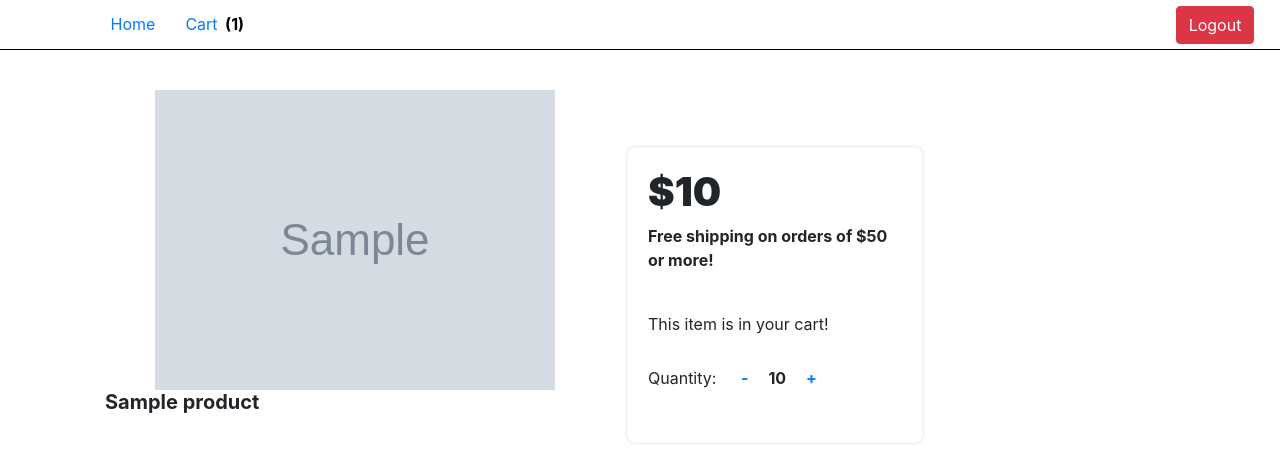
After one commit to Colbyjoe97/ecommerce-django, a Django app: template ecommerceApp/templates/view.html in a window 1280 px wide. The commit adds this page. Shown: the top 464 px of the page. Run offline with Django 3.2, Linux system fonts and the light colour scheme; tables that the repository leaves empty hold one stand-in row (values such as "Sample post"); the template is opened without the code that fills it: values that come from a table or form of the project are taken from there, most other values are stand-ins (such as "Sample title", 1, 10 or a date in 2020); grey boxes marked "Sample" are stand-in pictures; some libraries are stand-ins or nearby versions.

Commit message:
created view page

```diff
--- a/ecommerceApp/static/css/cart.css
+++ b/ecommerceApp/static/css/cart.css
@@ -3,7 +3,7 @@
     padding: 0px;
 }
 .cart__wrapper {
-    background-color: #bbb097ab;
+    background-color: #e0dfda;
     padding: 10px;
     height: 100vh;
     padding-top: 7vh;
--- a/ecommerceApp/static/css/login.css
+++ b/ecommerceApp/static/css/login.css
@@ -3,7 +3,7 @@
     padding: 0px;
 }
 .login__wrapper {
-    background-color: #bbb097ab;
+    background-color: #e0dfda;
     width: 100vw;
     height: 100vh;
     padding: 10px;
--- a/ecommerceApp/static/css/register.css
+++ b/ecommerceApp/static/css/register.css
@@ -4,7 +4,7 @@
 }
 
 .register__wrapper {
-    background-color: #bbb097ab;
+    background-color: #e0dfda;
     width: 100vw;
     height: 100vh;
     padding: 10px;
--- /dev/null
+++ b/ecommerceApp/static/css/view.css
@@ -0,0 +1,75 @@
+.wrapper {
+    padding: 10px;
+    padding-top: 60px;
+}
+.container {
+    padding: 10px;
+    display: flex;
+}
+.containerRight {
+    padding: 20px;
+    width: 300px;
+    height: 300px;
+    margin-top: 75px;
+    margin-left: 50px;
+    border: 3px solid whitesmoke;
+    border-radius: 10px;
+}
+.containerRight button {
+    margin-top: 100px;
+}
+.containerRight button {
+    width: 200px;
+    height: 50px;
+    margin-left: 20px;
+}
+.price {
+    /* color: red; */
+    font-weight: 900;
+}
+.containerLeft {
+    padding: 20px;
+}
+.containerLeft img {
+    margin-left: 50px;
+    width: 400px;
+}
+.qtyContainer {
+    display: flex;
+}
+.qtyRight {
+    border: 1px solid black;
+    height: 25px;
+}
+.qtyMsg {
+    margin-top: 40px;
+}
+.changeQty {
+    margin-top: 30px;
+}
+.qty {
+    margin-left: 20px;
+}
+@media (max-width: 769) {
+    img {
+        width: 1000px;
+    }
+}
+@media (max-width: 992px) {
+    .container {
+        flex-direction: column;
+    }
+    .containerLeft h5 {
+        width: 300px;
+    }
+    .containerLeft img {
+        width: 300px;
+        margin-left: 0px;
+    }
+    .containerRight {
+        margin-left: 0px;
+    }
+    .wrapper {
+        padding-top: 0px;
+    }
+}
--- a/ecommerceApp/templates/partials/_banner.html
+++ b/ecommerceApp/templates/partials/_banner.html
@@ -17,7 +17,7 @@
             <a href="/createItem"><li>Create Item</li></a>
             {% endif %}
     </ul>
-    <form action="logout" method="post">
+    <form action="/logout" method="post">
         {% csrf_token %}
         <button class="btn btn-danger">Logout</button>
     </form>
--- /dev/null
+++ b/ecommerceApp/templates/view.html
@@ -0,0 +1,42 @@
+<!DOCTYPE html>
+<html lang="en">
+<head>
+    <meta charset="UTF-8">
+    <meta http-equiv="X-UA-Compatible" content="IE=edge">
+    <meta name="viewport" content="width=device-width, initial-scale=1.0">
+    <link rel="stylesheet" href="https://stackpath.bootstrapcdn.com/bootstrap/4.5.2/css/bootstrap.min.css" integrity="sha384-JcKb8q3iqJ61gNV9KGb8thSsNjpSL0n8PARn9HuZOnIxN0hoP+VmmDGMN5t9UJ0Z" crossorigin="anonymous">
+    <script
+        src="https://code.jquery.com/jquery-3.5.1.min.js"
+        integrity="sha256-9/aliU8dGd2tb6OSsuzixeV4y/faTqgFtohetphbbj0="
+        crossorigin="anonymous">
+    </script>
+    {% load static %}
+    <link rel="stylesheet" href="{% static 'css/view.css' %}">
+    <title>Document</title>
+</head>
+<body>
+    {% include 'partials/_banner.html' %}
+    <div class="wrapper">
+        <div class="container">
+            <div class="containerLeft">
+                <img src="{{product.image}}" alt="Product Image"><br>
+                <h5><b>{{product.prodName}}</b></h5>
+            </div>
+            <div class="containerRight">
+                <h1 class="price">${{product.price}}</h1>
+                <b>Free shipping on orders of $50 or more!</b><br>
+                {% if inCart %}
+                    {% for product in inCart %}
+                        <p class="qtyMsg">This item is in your cart!</p>
+                        <p class="changeQty">Quantity: <a href="/remove/{{product.item.id}}"><b class="qty">-</b></a><b class="qty">{{ product.quantity }}</b><a href="/add/{{product.item.id}}"><b class="qty">+</b> </p>
+                    {% endfor %}
+                {% else %}
+                    <div class="button">
+                        <a href="/addCart/{{product.id}}"><button class="btn btn-success">Add to Cart</button></a>
+                    </div>
+                {% endif %}
+            </div>
+        </div>
+    </div>
+</body>
+</html>
--- a/ecommerceApp/urls.py
+++ b/ecommerceApp/urls.py
@@ -5,7 +5,7 @@ urlpatterns = [
     path('', views.index),
     path('register', views.registerPage),
     path('registerAccount', views.register),
-    path('adminRegister', views.adminRegisterPage),
+    path('register/admin', views.adminRegisterPage),
     path('createAdmin', views.createAdmin),
     path('login', views.login),
     path('home', views.homePage),
@@ -14,6 +14,7 @@ urlpatterns = [
 
     path('createItem', views.createPage),
     path('createProduct', views.createProduct),
+    path('product/<int:id>', views.view),
     path('delete/<int:prodId>', views.deleteProduct),
     path('cart', views.cartPage),
     path('addCart/<int:prodId>', views.addToCart),
```
Also changed, not shown: ecommerceApp/templates/cart.html (+1 -29 lines), ecommerceApp/templates/home.html (+1 -29 lines), ecommerceApp/views.py (+18 -23 lines), db.sqlite3.
